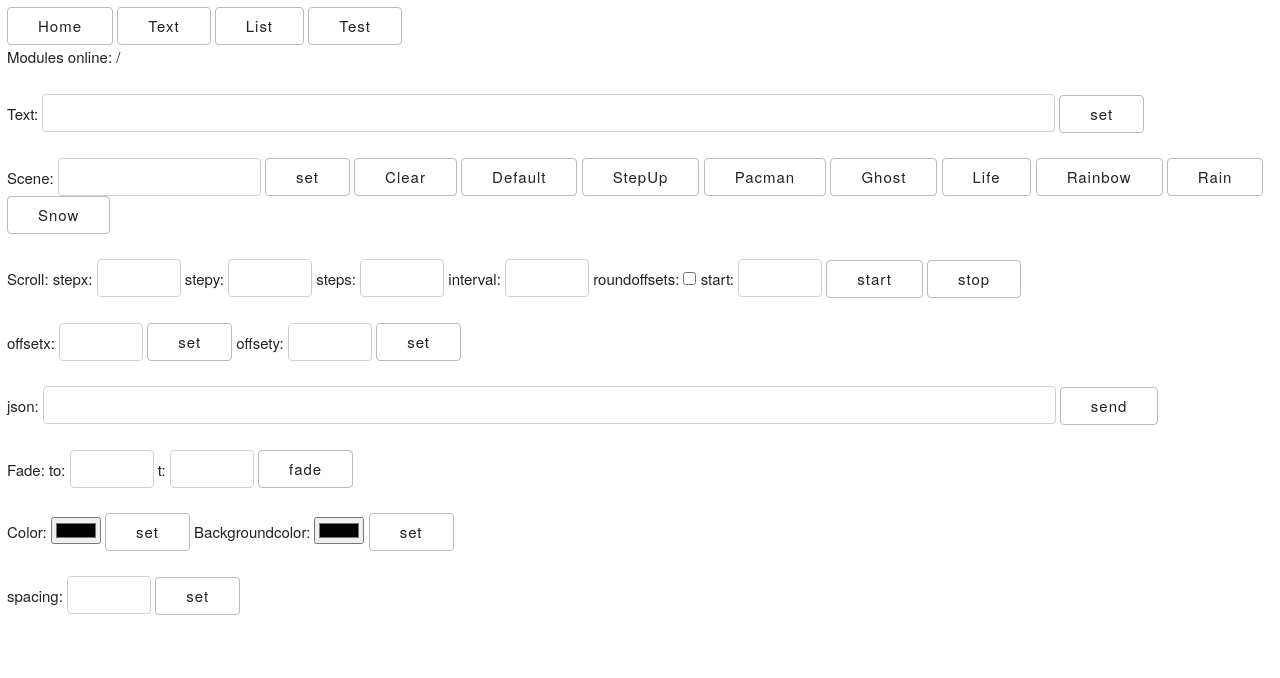
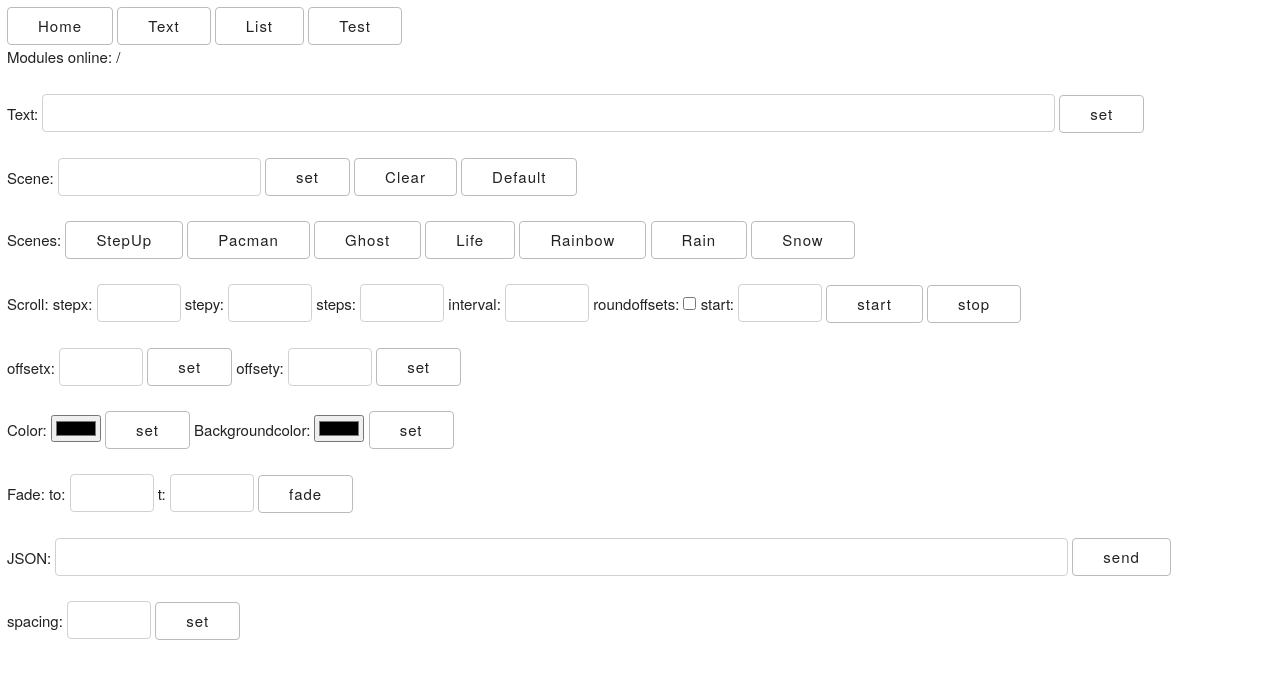
Before and after one commit to ulai/leths, a website: page web/index.html at #!/text in a window 1280 px wide. Drawn offline with Linux system fonts and the light colour scheme; no server answers.

Commit message:
reordered controls in text page

```diff
--- a/web/tmpl/text.html
+++ b/web/tmpl/text.html
@@ -7,7 +7,9 @@
   <button ng-click="textscene(scene)">set</button>
   <button ng-click="textclear()">Clear</button>
   <button ng-click="textdefault()">Default</button>
-  <button ng-click="textscene('stepup')">StepUp</button>
+</p>
+<p>
+  Scenes: <button ng-click="textscene('stepup')">StepUp</button>
   <button ng-click="textscene('pacman')">Pacman</button>
   <button ng-click="textscene('ghost')">Ghost</button>
   <button ng-click="textscene('life')">Life</button>
@@ -32,8 +34,10 @@
   <button ng-click="set('offsety', offsety)">set</button>
 </p>
 <p>
-  json: <input class="wide" type="text" ng-model="json">
-  <button ng-click="send(json)">send</button>
+  Color: <input type="color" ng-model="color">
+  <button ng-click="set('color', color)">set</button>
+  Backgroundcolor: <input type="color" ng-model="backgroundcolor">
+  <button ng-click="set('backgroundcolor', backgroundcolor)">set</button>
 </p>
 <p>
   Fade: to: <input type="number" ng-model="to">
@@ -41,10 +45,8 @@
   <button ng-click="fade(to, t)">fade</button>
 </p>
 <p>
-  Color: <input type="color" ng-model="color">
-  <button ng-click="set('color', color)">set</button>
-  Backgroundcolor: <input type="color" ng-model="backgroundcolor">
-  <button ng-click="set('backgroundcolor', backgroundcolor)">set</button>
+  JSON: <input class="wide" type="text" ng-model="json">
+  <button ng-click="send(json)">send</button>
 </p>
 <p>
   spacing: <input type="number" ng-model="spacing">
```
